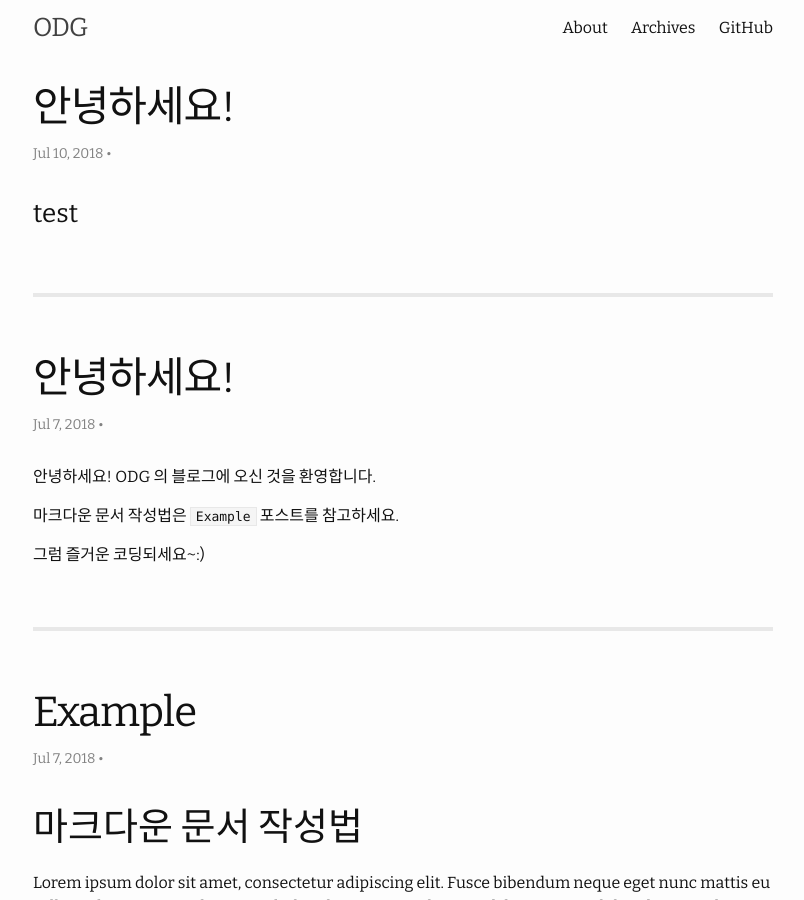
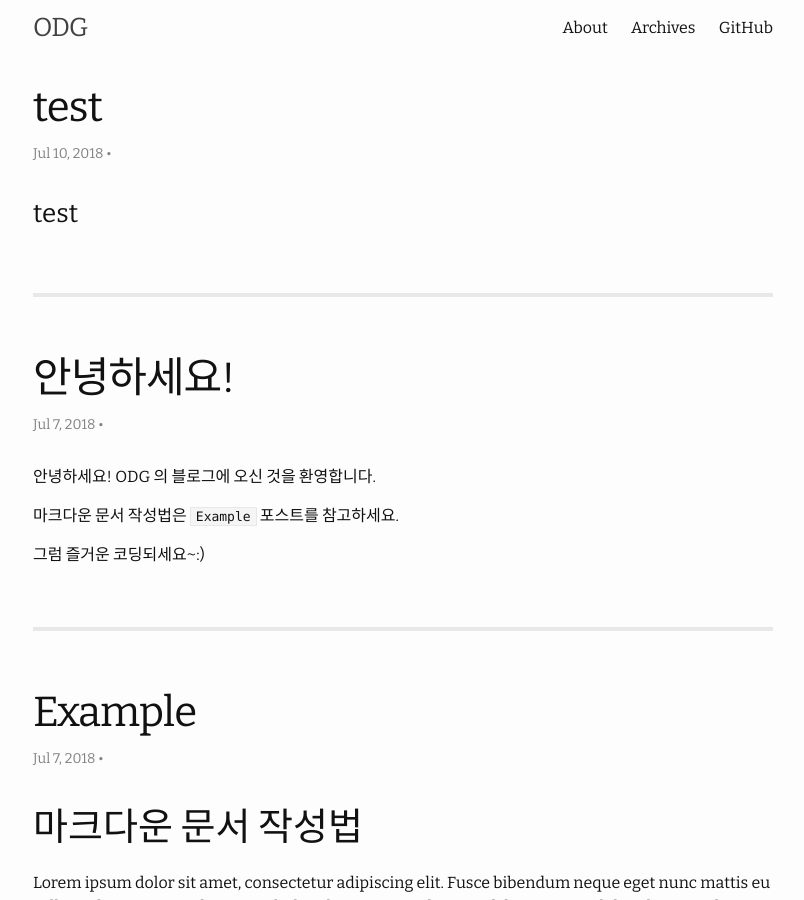
Before and after one commit to OpenDeveloperGroup/OpenDeveloperGroup.github.io, a Jekyll site: the page built from index.html, in a window 1280 px wide and 900 px high. Shown: the whole window, without its empty margins (237-1041 px from the left). Built offline with Jekyll 4.4.1, drawn with Linux system fonts in a browser that asks for light colours; the list of posts is cut into pages by our own code.

Commit message:
Update 2018-07-10-test.md

```diff
--- a/_posts/2018-07-10-test.md
+++ b/_posts/2018-07-10-test.md
@@ -1,6 +1,6 @@
 ---
 layout: page
-title: 안녕하세요!
+title: test
 author: "yjlee"
 permalink: /about/
 tags: Hi
```
